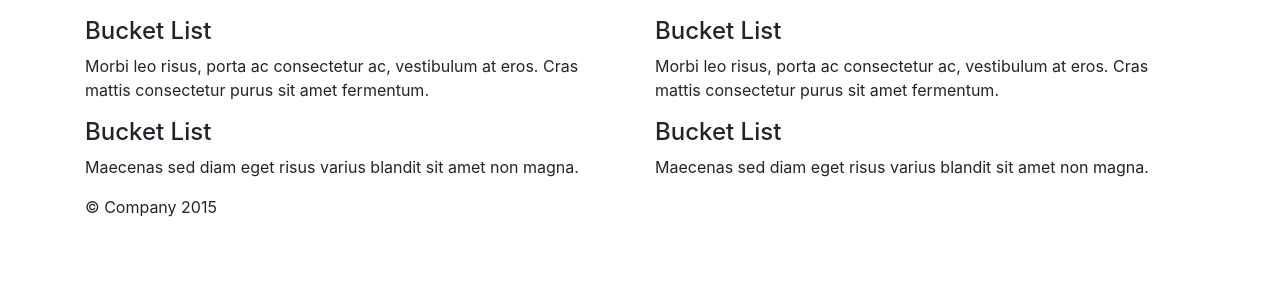
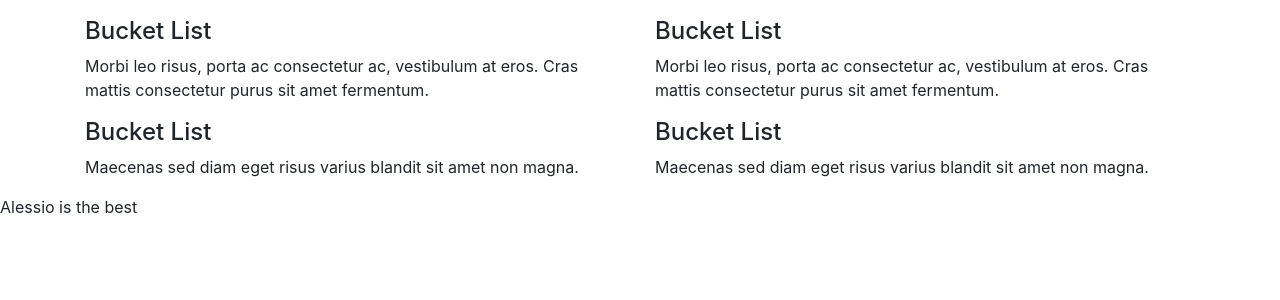
Before and after one commit to darkmavis1980/flask-python-3-docker, a Flask app: page / in a window 1280 px wide. Shown: the part 437-737 px from the top of the page. Run offline with Flask 2, Linux system fonts and the light colour scheme; some libraries are stand-ins or nearby versions.

Commit message:
Minor tweaks to the sample template

```diff
--- a/templates/index.html
+++ b/templates/index.html
@@ -20,7 +20,6 @@
             </nav>
             <h3 class="text-muted">Python Flask App!!</h3>
         </div>
-
         <div class="jumbotron">
             <h1>Bucket List App</h1>
             <p class="lead"></p>
@@ -31,14 +30,12 @@
             <div class="col-lg-6">
                 <h4>Bucket List</h4>
                 <p>Donec id elit non mi porta gravida at eget metus. Maecenas faucibus mollis interdum.</p>
-
                 <h4>Bucket List</h4>
                 <p>Morbi leo risus, porta ac consectetur ac, vestibulum at eros. Cras mattis consectetur purus sit amet fermentum.</p>
 
                 <h4>Bucket List</h4>
                 <p>Maecenas sed diam eget risus varius blandit sit amet non magna.</p>
             </div>
-
             <div class="col-lg-6">
                 <h4>Bucket List</h4>
                 <p>Donec id elit non mi porta gravida at eget metus. Maecenas faucibus mollis interdum.</p>
@@ -50,11 +47,9 @@
                 <p>Maecenas sed diam eget risus varius blandit sit amet non magna.</p>
             </div>
         </div>
-
-        <footer class="footer">
-            <p>&copy; Company 2015</p>
-        </footer>
     </div>
+    <footer class="footer">
+        <p>Alessio is the best</p>
+    </footer>
 </body>
-
 </html>
```
